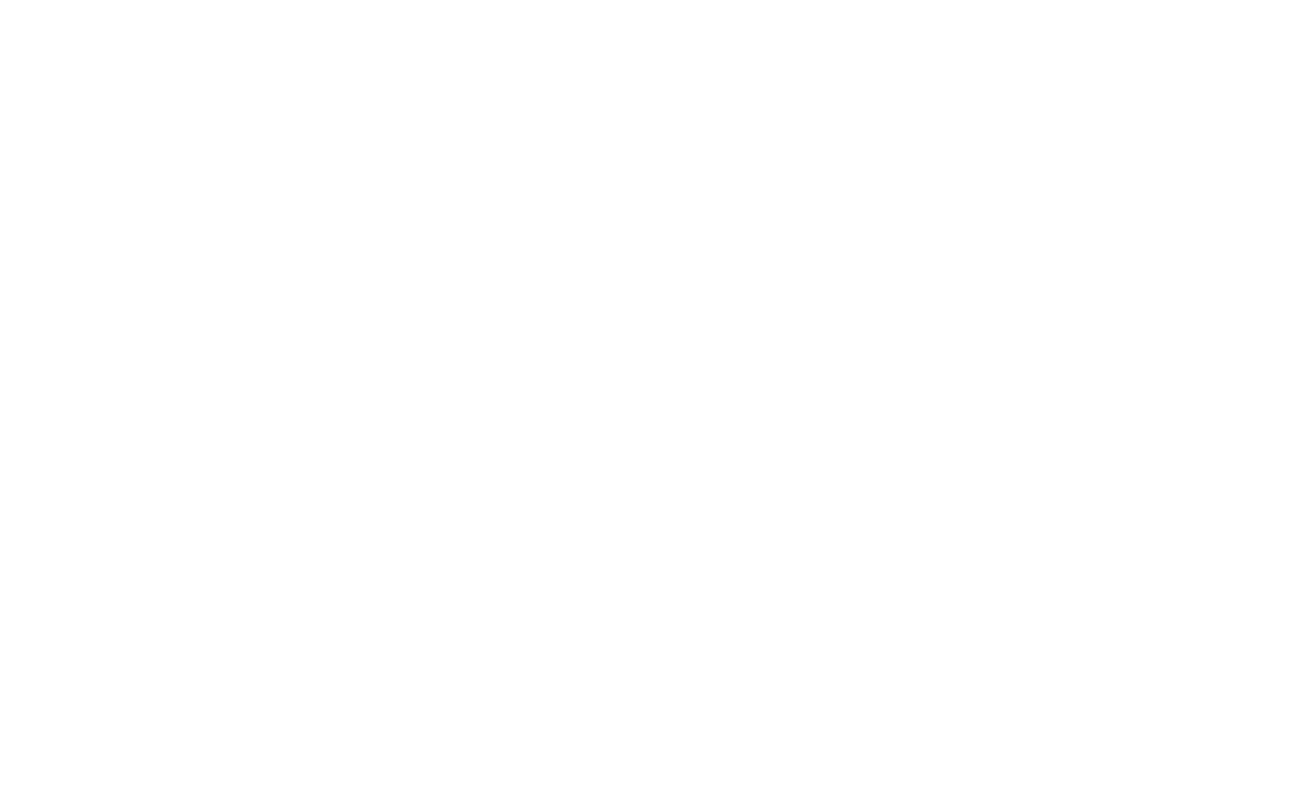
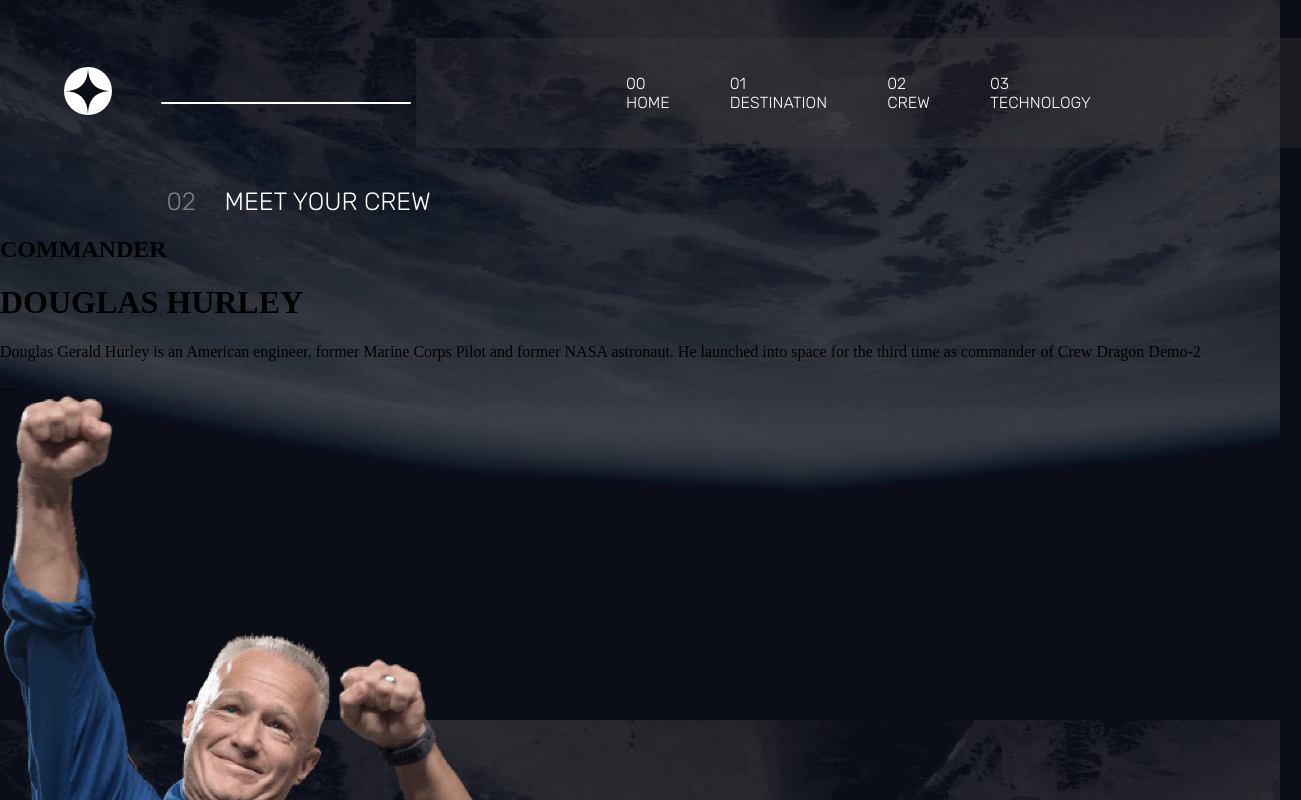
Before and after one commit to ArthurVRoost/ProjetEspace, a React (Vite) app: page /crew in a window 1280 px wide. Before the commit this address had no page. Shown: the top 800 px of the page, 1301 px wide, since content can reach past the window. Built offline with nearby package versions, Linux system fonts and the light colour scheme.

Commit message:
crew html

```diff
--- a/src/App.jsx
+++ b/src/App.jsx
@@ -3,6 +3,7 @@
 import './App.css'
 import Accueil from './pages/accueil/Accueil'
 import Destination from './pages/destination/Destination'
+import Crew from './pages/crew/Crew'
 
 function App() {
 
@@ -12,7 +13,7 @@
     <Routes>
       <Route path='/' element={<Accueil/>}/>
       <Route path='/destination' element={<Destination/>}/>
-      <Route path='/' element={<Accueil/>}/>
+      <Route path='/crew' element={<Crew/>}/>
     </Routes>
 
     </>
--- a/src/pages/crew/Crew.jsx
+++ b/src/pages/crew/Crew.jsx
@@ -0,0 +1,38 @@
+import './crew.css'
+import douglas from '/src/assets/crew/image-douglas-hurley.png'
+import mark from '/src/assets/crew/image-mark-shuttleworth.png'
+import anou from '/src/assets/crew/image-anousheh-ansari.png'
+import victor from '/src/assets/crew/image-victor-glover.png'
+import bgCrew from '/src/assets/crew/background-crew-desktop.jpg'
+import { Link } from 'react-router-dom'
+import Nav from '../../components/nav/Nav'
+
+export default function Crew() {
+    return(
+        <>
+            <div className='bodyCrew' style={{backgroundImage: `url(${bgCrew})`, width:"100vw", backgroundSize: 'cover', height: "100vh", backgroundPositionY:"-80px"}} >
+                <Nav/>
+                <div className='destiDiv1'>
+                    <h1 className='destiDiv1H1'><span className='destiDiv1Span'>02</span> MEET YOUR CREW</h1>
+                </div>
+                <div className='divCrew'>
+                    <div className='crewDiv1'>
+                        <h2 className='crewDiv1H2'>COMMANDER</h2>
+                        <h1 className='crewDiv1H1'>DOUGLAS HURLEY</h1>
+                        <p className='crewDiv1P'>Douglas Gerald Hurley is an American engineer, former Marine Corps Pilot and former NASA astronaut. He launched into space for the third time as commander of Crew Dragon Demo-2</p>
+                        <div className='divPoint'>
+                            <span className='point'>.</span>
+                            <span className='point'>.</span>
+                            <span className='point'>.</span>
+                            <span className='point'>.</span>
+                        </div>
+
+                    </div>
+                    <div className='crewDiv2'>
+                        <img className='crewImg' src={douglas} alt="" />
+                    </div>
+                </div>
+            </div>
+        </>
+    )
+}
--- a/src/pages/crew/crew.css
+++ b/src/pages/crew/crew.css
@@ -0,0 +1,3 @@
+body{
+    background-color: #0C0E17;
+}
```
